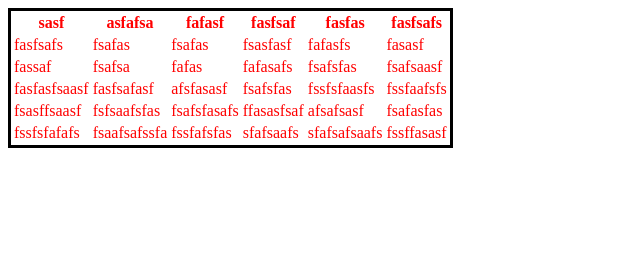
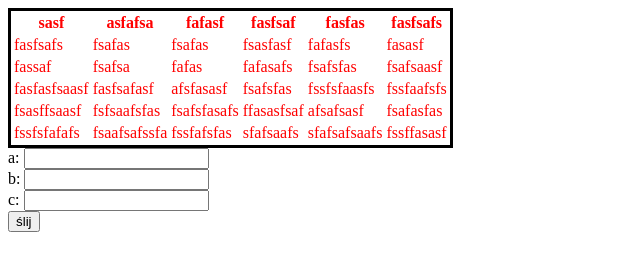
Before and after one commit to lbyszewski/HTML_CSS, a plain HTML site: page index.html in a window 1280 px wide. Shown: the whole page, without its empty margins (0-640 px from the left). Drawn offline with Linux system fonts and the light colour scheme.

Commit message:
Some Changes

```diff
--- a/index.html
+++ b/index.html
@@ -5,6 +5,7 @@
     <meta http-equiv="X-UA-Compatible" content="IE=edge">
     <meta name="viewport" content="width=device-width, initial-scale=1.0">
     <link rel="stylesheet" href="noweStyle.css">
+    <script src="script.js"></script>
     <title>Skrypt</title>
 </head>
 <body>
@@ -59,12 +60,15 @@
             <td>fssffasasf</td>
         </tr>
 
+ </table>
 
 
+    <form>
+        <label>a: </label><input type="number" id="one"><br>
+        <label>b: </label><input type="number" id="two"><br>
+        <label>c: </label><input type="number" id="tree"><br>
+        <input type="submit" onclick="newOne()" value="ślij">
+    </form>
 
-
-
-
-    </table>
 </body>
 </html>
--- /dev/null
+++ b/script.js
@@ -0,0 +1,14 @@
+function newOne(){
+    var a = parseInt(document.getElementById('one').value);
+    var b =  parseInt(document.getElementById('one').value);
+    var c = parseInt(document.getElementById('one').value);
+
+
+    if(a && b && c > 0){
+
+        var wynik = ((a*b)/c);
+
+        document.writeln("<h1>" + wynik +" </h1>");
+    }
+
+}
```
